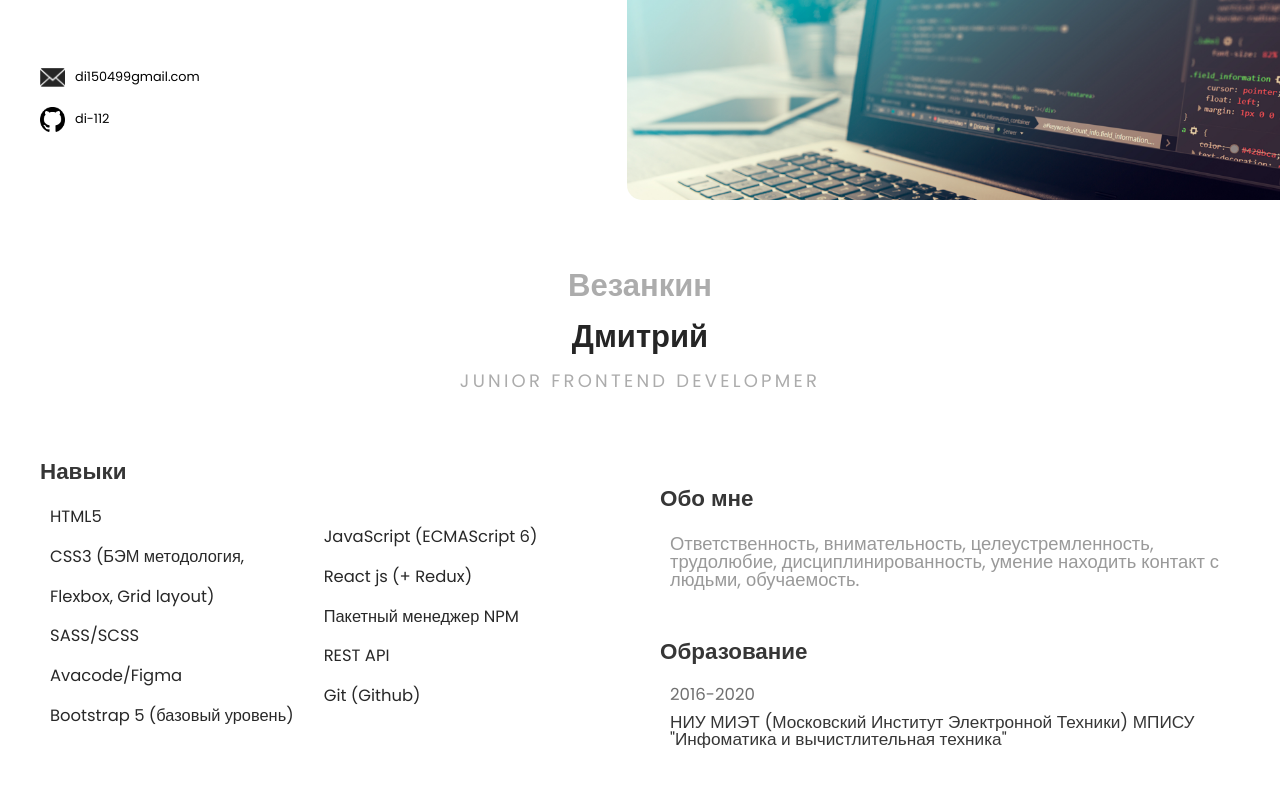
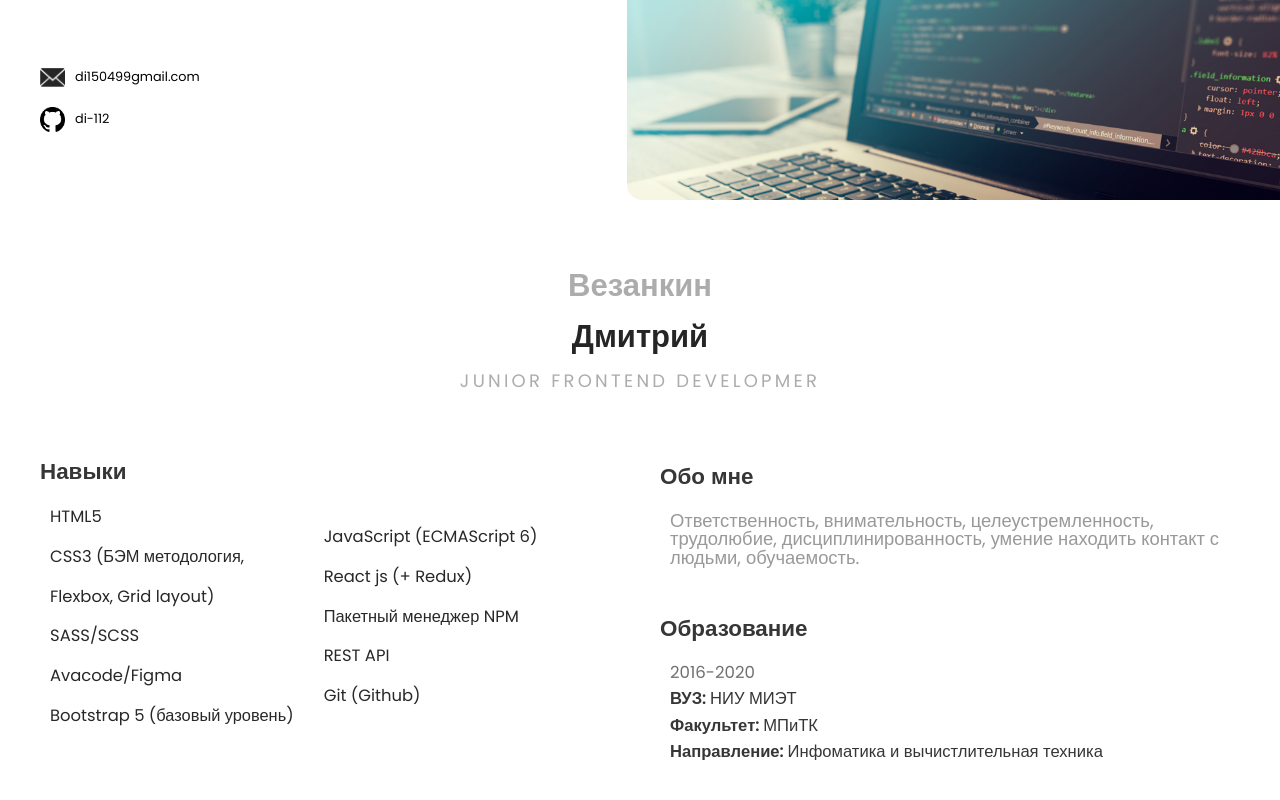
Before and after one commit to di-112/my-resume-portfolio, a React (Create React App) app: page / in a window 1280 px wide. Shown: the top 800 px of the page. Built offline with nearby package versions, Linux system fonts and the light colour scheme.

Commit message:
changed education

```diff
--- a/src/components/info/education.jsx
+++ b/src/components/info/education.jsx
@@ -5,9 +5,9 @@ const Education = () => {
       <section className="education">
          <h2 className="education__title title">Образование</h2>
          <EducationItem years='2016-2020'
-         place='НИУ МИЭТ (Московский Институт Электронной Техники)
-                МПИСУ
-                "Инфоматика и вычистлительная техника"'/>
+         university='НИУ МИЭТ'
+         faculty='МПиТК'
+         speciality='Инфоматика и вычистлительная техника'/>
       </section>
    )
 }
@@ -16,7 +16,11 @@ const EducationItem = (props) => {
    return (
       <div className="education__item">
          <h3 className="education__years">{props.years}</h3>
-         <h3 className="education__place">{props.place}</h3>
+         <div className="education__place">{props.place}
+            <h3 className="education__university"><span>ВУЗ: </span>{props.university}</h3>
+            <h3 className="education__faculty"><span>Факультет: </span>{props.faculty}</h3>
+            <h3 className="education__speciality"><span>Направление: </span>{props.speciality}</h3>
+         </div>
       </div>
    )
 }
--- a/src/components/info/info.scss
+++ b/src/components/info/info.scss
@@ -130,10 +130,12 @@ section{
 }
 
 .education__place{
-   @include adaptiv-font(18,16);
+   @include adaptiv-font(17,16);
    font-weight: 500;
    color: #363636;
    &::first-letter{text-transform: uppercase;}
+   & h3{margin-bottom: 10px;}
+   & span{font-weight: bold;}
 }
 
 .education__item{
```
Also changed, not shown: 1 other file (tests, documents, lock files or other folders).
